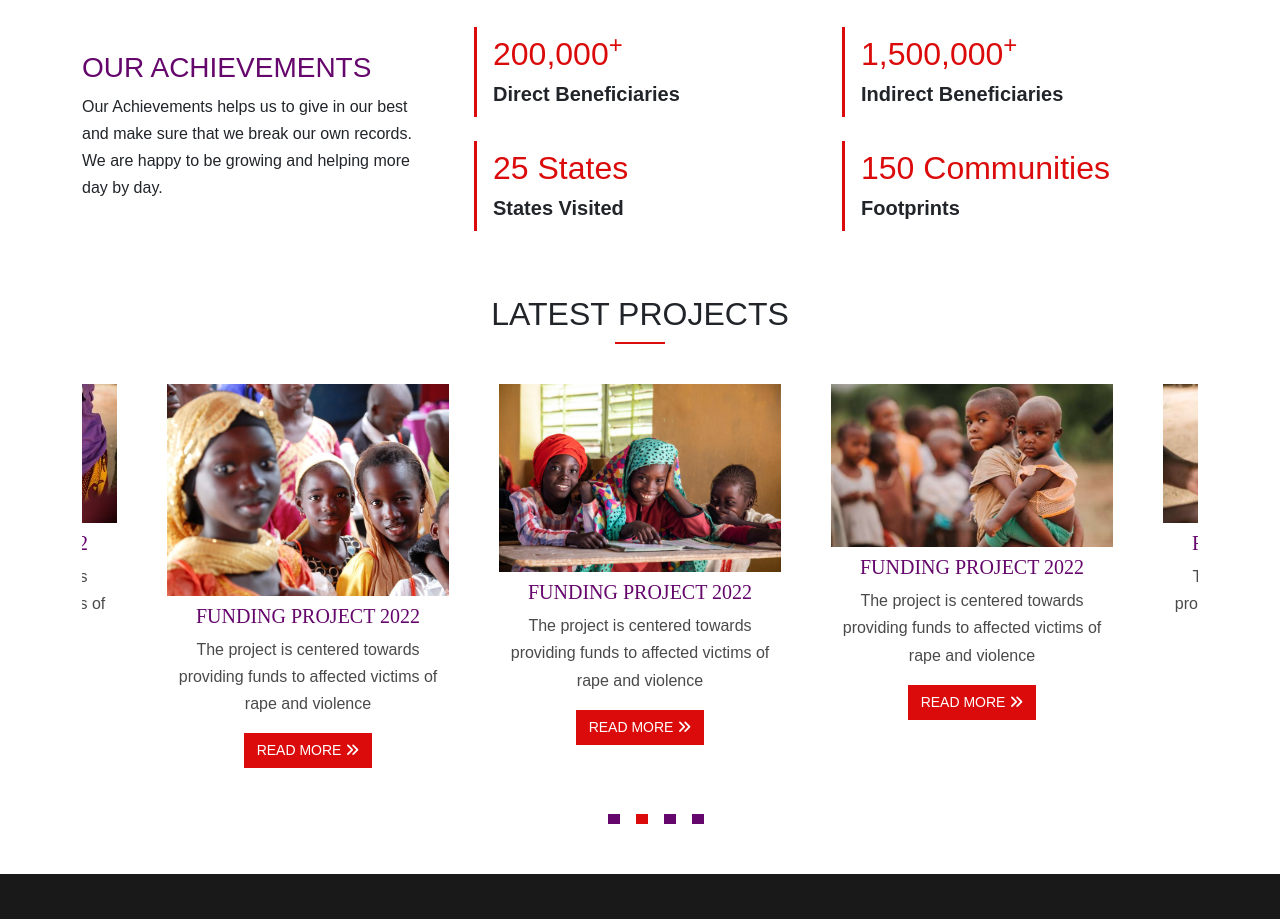
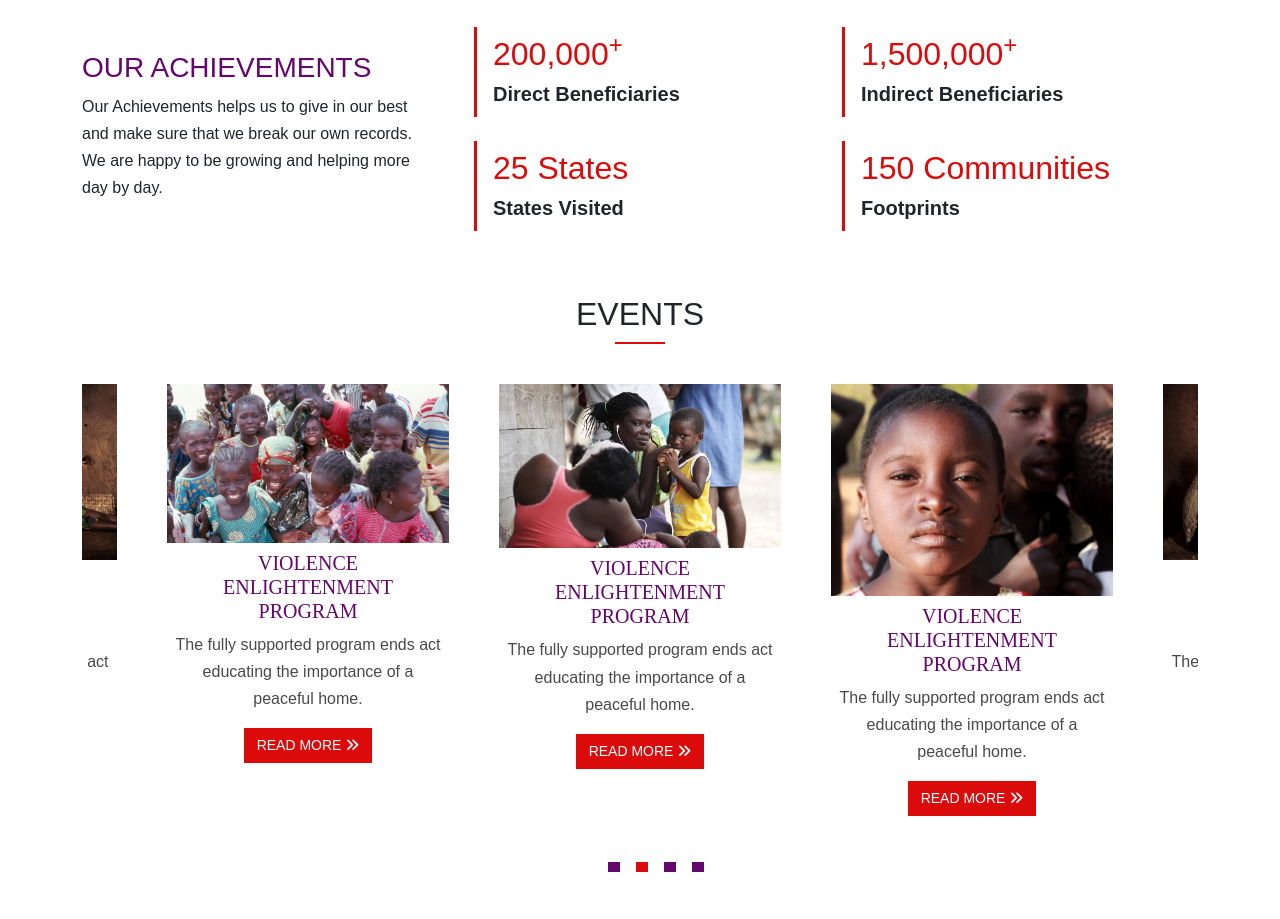
Before and after one commit to Digital-Roah/paavarf, a plain HTML site: page index.html in a window 1280 px wide. Shown: the part 2241-3160 px from the top of the page. Drawn offline with Linux system fonts and the light colour scheme; a web font is replaced by a local one.

Commit message:
Update index.html

```diff
--- a/index.html
+++ b/index.html
@@ -352,7 +352,7 @@
        </div>
     </div>
 
-    <!-- <div class="event-area pt-5">
+    <div class="event-area pt-5">
 
       <div class="container">
 
@@ -365,11 +365,55 @@
 
         <div class="my-slider">
 
+          <div class="slider-item my-2">
+            <div class="slider-area project-slide p-2">
+                <img src="img/black-people-two.jpg" alt="" class="img img-slider">
+                <div class="project-textarea p-2 text-center">
+                  <h5 class="text-purple text-bree text-uppercase">Violence Enlightenment Program</h5>
+                  <p class="site-text text-grey">The fully supported program ends act educating the importance of a peaceful home.</p>
+                  <a href="#un" class="btn btn-more text-inter text-uppercase">Read More <i class="fas fa-angle-double-right"></i></a>
+                </div>
+            </div>
+         </div>
+
+         <div class="slider-item my-2">
+          <div class="slider-area project-slide p-2">
+              <img src="img/protect-women-children.jpg" alt="" class="img img-slider">
+              <div class="project-textarea p-2 text-center">
+                <h5 class="text-purple text-bree text-uppercase">Violence Enlightenment Program</h5>
+                <p class="site-text text-grey">The fully supported program ends act educating the importance of a peaceful home.</p>
+                <a href="#un" class="btn btn-more text-inter text-uppercase">Read More <i class="fas fa-angle-double-right"></i></a>
+              </div>
+          </div>
+       </div>
+
+       <div class="slider-item my-2">
+        <div class="slider-area project-slide p-2">
+            <img src="img/stop-vio-women-girls.jpg" alt="" class="img img-slider">
+            <div class="project-textarea p-2 text-center">
+              <h5 class="text-purple text-bree text-uppercase">Violence Enlightenment Program</h5>
+              <p class="site-text text-grey">The fully supported program ends act educating the importance of a peaceful home.</p>
+              <a href="#un" class="btn btn-more text-inter text-uppercase">Read More <i class="fas fa-angle-double-right"></i></a>
+            </div>
+        </div>
+     </div>
+
+     <div class="slider-item my-2">
+      <div class="slider-area project-slide p-2">
+          <img src="img/black-woman-in-war.jpg" alt="" class="img img-slider">
+          <div class="project-textarea p-2 text-center">
+            <h5 class="text-purple text-bree text-uppercase">Violence Enlightenment Program</h5>
+            <p class="site-text text-grey">The fully supported program ends act educating the importance of a peaceful home.</p>
+            <a href="#un" class="btn btn-more text-inter text-uppercase">Read More <i class="fas fa-angle-double-right"></i></a>
+          </div>
+      </div>
+   </div>
+
         </div>
 
       </div>
 
-    </div> -->
+    </div>
 
     <div class="project-area pt-5">
 
@@ -432,6 +476,11 @@
 
 
       </div>
+
+    </div>
+
+
+    <div class="testimonial-area pt-5">
 
     </div>
 
```
